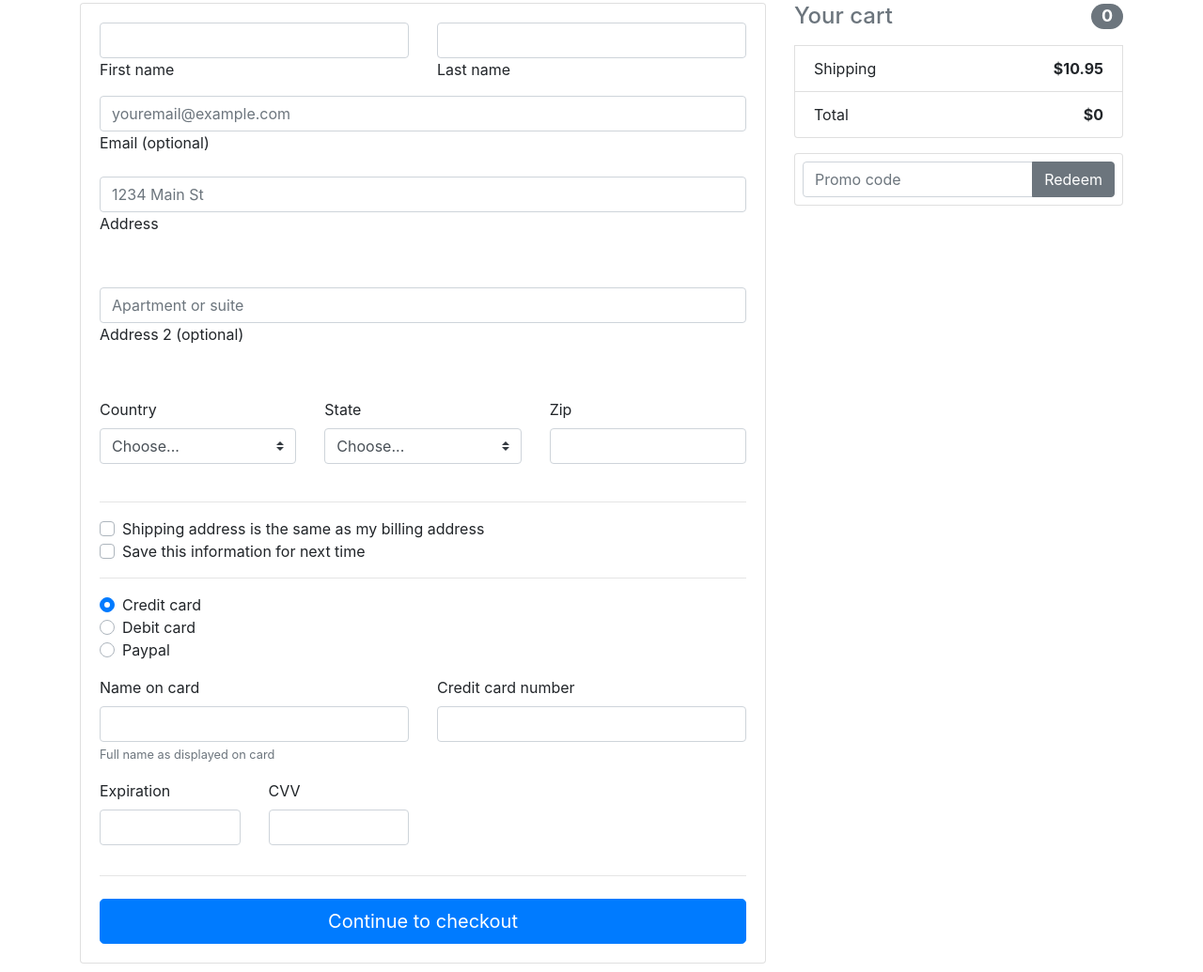
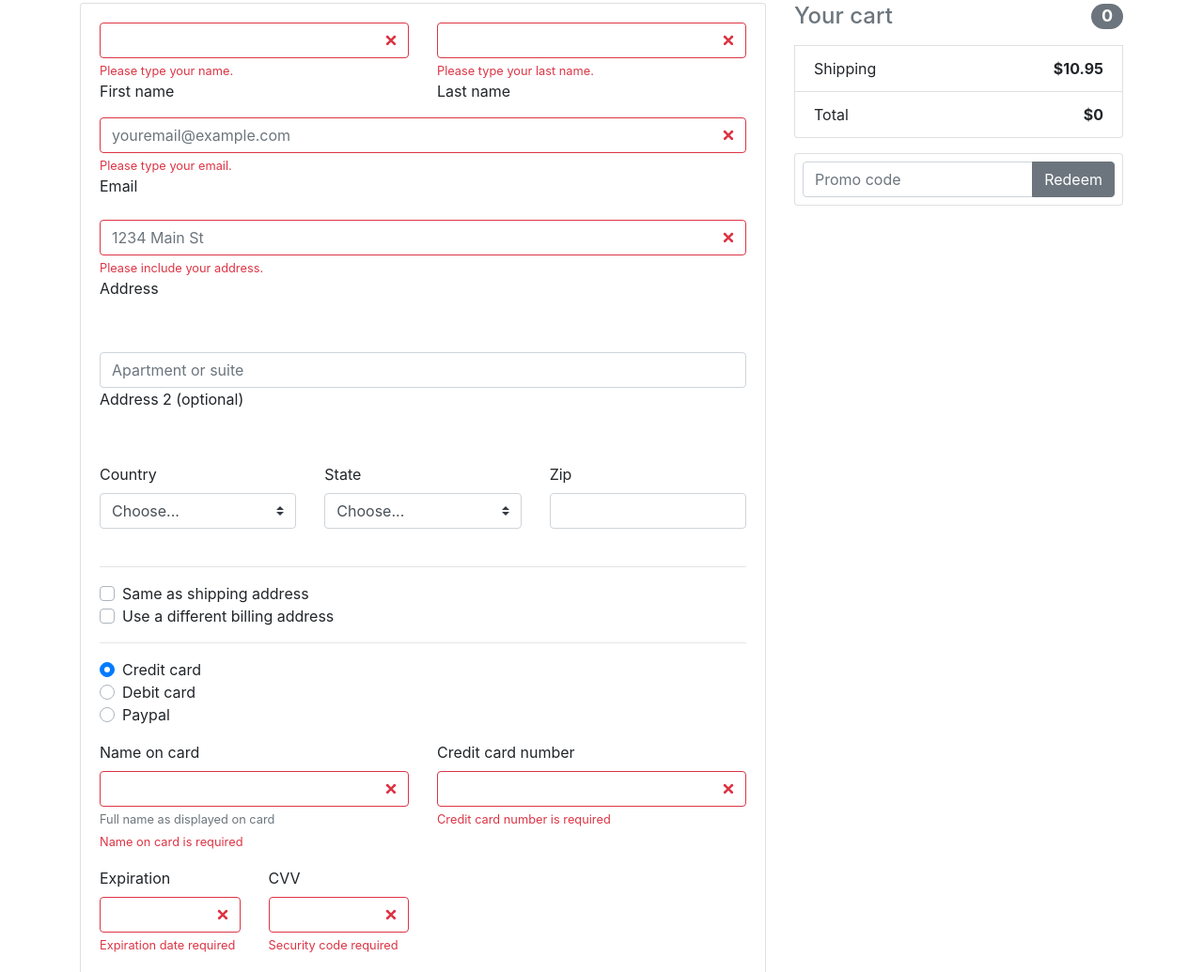
Before and after one commit to Fachastorm/bubblybelle, a plain HTML site: page index.html in a window 1280 px wide. Shown: the part 3784-4819 px from the top of the page at 94% size. Drawn offline with nearby package versions, Linux system fonts and the light colour scheme; files whose address does not match are found by name.

Commit message:
added form validation

```diff
--- a/index.html
+++ b/index.html
@@ -238,7 +238,7 @@
       <div class="row">
         <div class="col-md-4 col-12">
             <div class="card text-center" style="width: auto; height: 100%;">
-                <div class="card-body">
+                <div class="card-body shopCard">
                   <span class="bolded">1 - </span><span>Elit 1</span>
                   <h5 class="card-title mt-3">Commodo</h5>
                   <img src="./images/options/option1.png" alt="option1" class="img-fluid">
@@ -253,7 +253,7 @@
         </div>
         <div class="col-md-4 col-12">
             <div class="card text-center" style="width: auto;">
-                <div class="card-body active">
+                <div class="card-body shopCard active">
                     <div class="ribbon"><span>Excepteur Due</span></div>
                     <span class="bolded ">5 - </span><span>Elit 4</span>
                     <h5 class="card-title mt-3">Mod Tempor</h5>
@@ -270,7 +270,7 @@
         </div>
         <div class="col-md-4 col-12">
             <div class="card text-center" style="width: auto;">
-                <div class="card-body">
+                <div class="card-body shopCard">
                     <div class="ribbon"><span id="ribbon2">Duis Aute</span></div>
                     <span class="bolded">8 - </span><span>Elit 8</span>
                     <h5 class="card-title mt-3">Cillum Dolore</h5>
@@ -312,9 +312,13 @@
                 <div class="col-md-6 mb-2">
 
                   <!--firstName-->
-                  <div class="md-form ">
-                    <input type="text" id="firstName" class="form-control">
+                  <div class="md-form was-validated">
+                    <input type="text" id="firstName" class="form-control" required>
+                    <div class="invalid-feedback">
+                        Please type your name.
+                      </div>
                     <label for="firstName" class="">First name</label>
+
                   </div>
 
                 </div>
@@ -324,8 +328,11 @@
                 <div class="col-md-6 mb-2">
 
                   <!--lastName-->
-                  <div class="md-form">
-                    <input type="text" id="lastName" class="form-control">
+                  <div class="md-form was-validated">
+                    <input type="text" id="lastName" class="form-control" required>
+                    <div class="invalid-feedback">
+                        Please type your last name.
+                      </div>
                     <label for="lastName" class="">Last name</label>
                   </div>
 
@@ -336,14 +343,20 @@
               <!--Grid row-->
 
               <!--email-->
-              <div class="md-form mb-3">
-                <input type="text" id="email" class="form-control" placeholder="youremail@example.com">
-                <label for="email" class="">Email (optional)</label>
+              <div class="md-form mb-3 was-validated">
+                <input type="text" id="email" class="form-control" placeholder="youremail@example.com" required>
+                <div class="invalid-feedback">
+                    Please type your email.
+                  </div>
+                <label for="email" class="">Email</label>
               </div>
 
               <!--address-->
-              <div class="md-form mb-5">
-                <input type="text" id="address" class="form-control" placeholder="1234 Main St">
+              <div class="md-form mb-5 was-validated">
+                <input type="text" id="address" class="form-control" placeholder="1234 Main St" required>
+                <div class="invalid-feedback">
+                    Please include your address.
+                  </div>
                 <label for="address" class="">Address</label>
               </div>
 
@@ -359,7 +372,7 @@
                 <!--Grid column-->
                 <div class="col-lg-4 col-md-12 mb-4">
 
-                  <label for="country">Country</label>
+                  <label for="country was-validated">Country</label>
                   <select class="custom-select d-block w-100" id="country" required>
                     <option value="">Choose...</option>
                     <option>United States</option>
@@ -405,11 +418,11 @@
 
               <div class="custom-control custom-checkbox">
                 <input type="checkbox" class="custom-control-input" id="same-address">
-                <label class="custom-control-label" for="same-address">Shipping address is the same as my billing address</label>
+                <label class="custom-control-label" for="same-address">Same as shipping address</label>
               </div>
               <div class="custom-control custom-checkbox">
                 <input type="checkbox" class="custom-control-input" id="save-info">
-                <label class="custom-control-label" for="save-info">Save this information for next time</label>
+                <label class="custom-control-label" for="save-info">Use a different billing address</label>
               </div>
 
               <hr>
@@ -429,7 +442,7 @@
                 </div>
               </div>
               <div class="row">
-                <div class="col-md-6 mb-3">
+                <div class="col-md-6 mb-3 was-validated">
                   <label for="cc-name">Name on card</label>
                   <input type="text" class="form-control" id="cc-name" placeholder="" required>
                   <small class="text-muted">Full name as displayed on card</small>
@@ -437,7 +450,7 @@
                     Name on card is required
                   </div>
                 </div>
-                <div class="col-md-6 mb-3">
+                <div class="col-md-6 mb-3 was-validated">
                   <label for="cc-number">Credit card number</label>
                   <input type="text" class="form-control" id="cc-number" placeholder="" required>
                   <div class="invalid-feedback">
@@ -446,14 +459,14 @@
                 </div>
               </div>
               <div class="row">
-                <div class="col-md-3 mb-3">
+                <div class="col-md-3 mb- was-validated">
                   <label for="cc-expiration">Expiration</label>
                   <input type="text" class="form-control" id="cc-expiration" placeholder="" required>
                   <div class="invalid-feedback">
                     Expiration date required
                   </div>
                 </div>
-                <div class="col-md-3 mb-3">
+                <div class="col-md-3 mb-3 was-validated">
                   <label for="cc-expiration">CVV</label>
                   <input type="text" class="form-control" id="cc-cvv" placeholder="" required>
                   <div class="invalid-feedback">
--- a/index.js
+++ b/index.js
@@ -33,7 +33,7 @@
 
 //Toggle Highlight
 $(document).ready(function(){
-  $('.card-body').on('click', function(){
+  $('.shopCard').on('click', function(){
     $('div.active').removeClass('active');
     $(this).toggleClass('active');
   });
```
